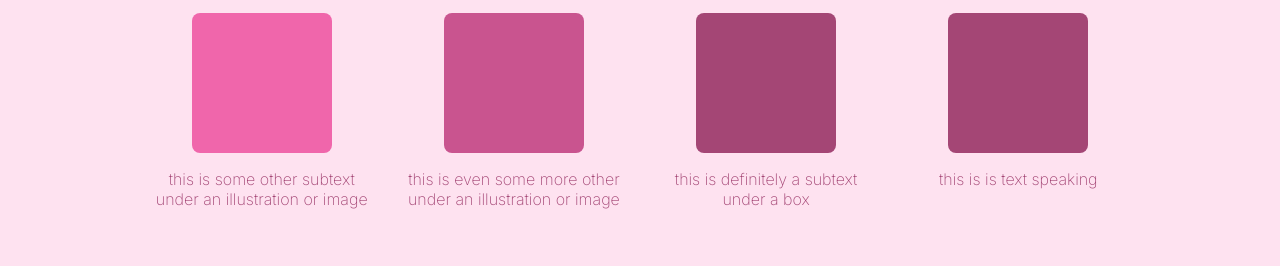
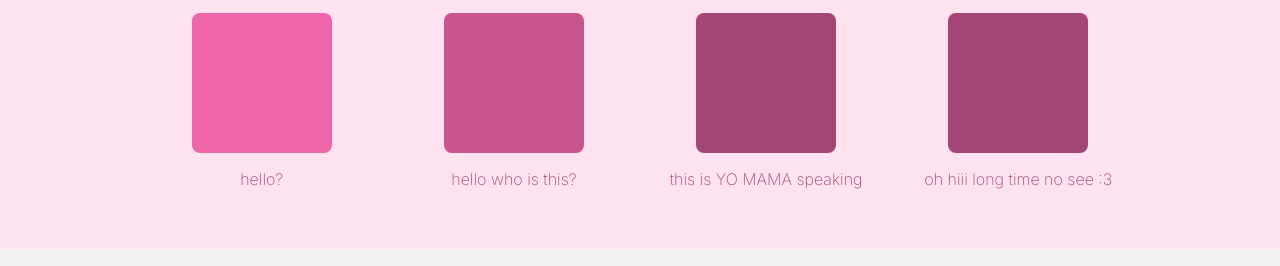
Before and after one commit to elysaph/landing-page, a plain HTML site: page index.html in a window 1280 px wide. Shown: the part 534-800 px from the top of the page. Drawn offline with Linux system fonts and the light colour scheme.

Commit message:
Add easter eggs

```diff
--- a/index.html
+++ b/index.html
@@ -47,28 +47,19 @@
         <div class="section--2__cards">
           <div class="section--2__cards card">
             <div class="img img--1"></div>
-            <p>this is some other subtext
-              under an illustration
-              or image
-            </p>
+            <p>hello?</p>
           </div>
           <div class="section--2__cards card">
             <div class="img img--2"></div>
-            <p>this is even some more other
-              under an illustration
-              or image
-            </p>
+            <p>hello who is this?</p>
           </div>
           <div class="section--2__cards card">
             <div class="img img--3"></div>
-            <p>this is definitely a subtext
-              under a box
-            </p>
+            <p>this is YO MAMA speaking</p>
           </div>
           <div class="section--2__cards card">
             <div class="img img--3"></div>
-            <p>this is is text speaking
-            </p>
+            <p>oh hiii long time no see :3</p>
           </div>
         </div>
       </div>
```
